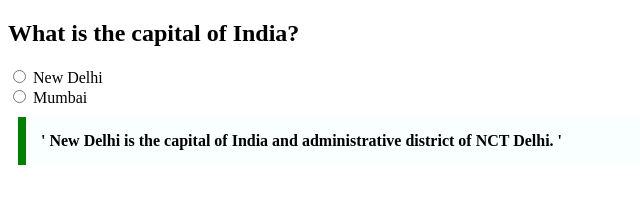
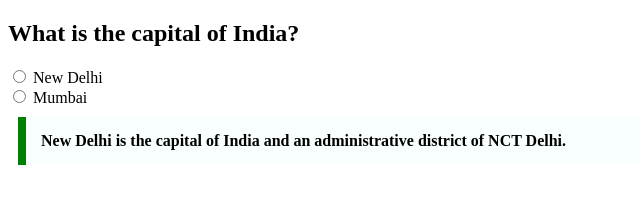
Before and after one commit to acciojob/trivia-shubam458, a website: page main.html in a window 1280 px wide. Shown: the whole page, without its empty margins (0-640 px from the left). Drawn offline with Linux system fonts and the light colour scheme.

Commit message:
created a submission

```diff
--- a/main.html
+++ b/main.html
@@ -20,10 +20,7 @@
 	<label for="state">Mumbai</label>
 
 
-	<blockquote class="p1">' New Delhi is the capital of India and
-	administrative district of NCT Delhi. '</blockquote>
-
-
+	<blockquote class="p1">New Delhi is the capital of India and an administrative district of NCT Delhi.</blockquote>
 
 
 
```
